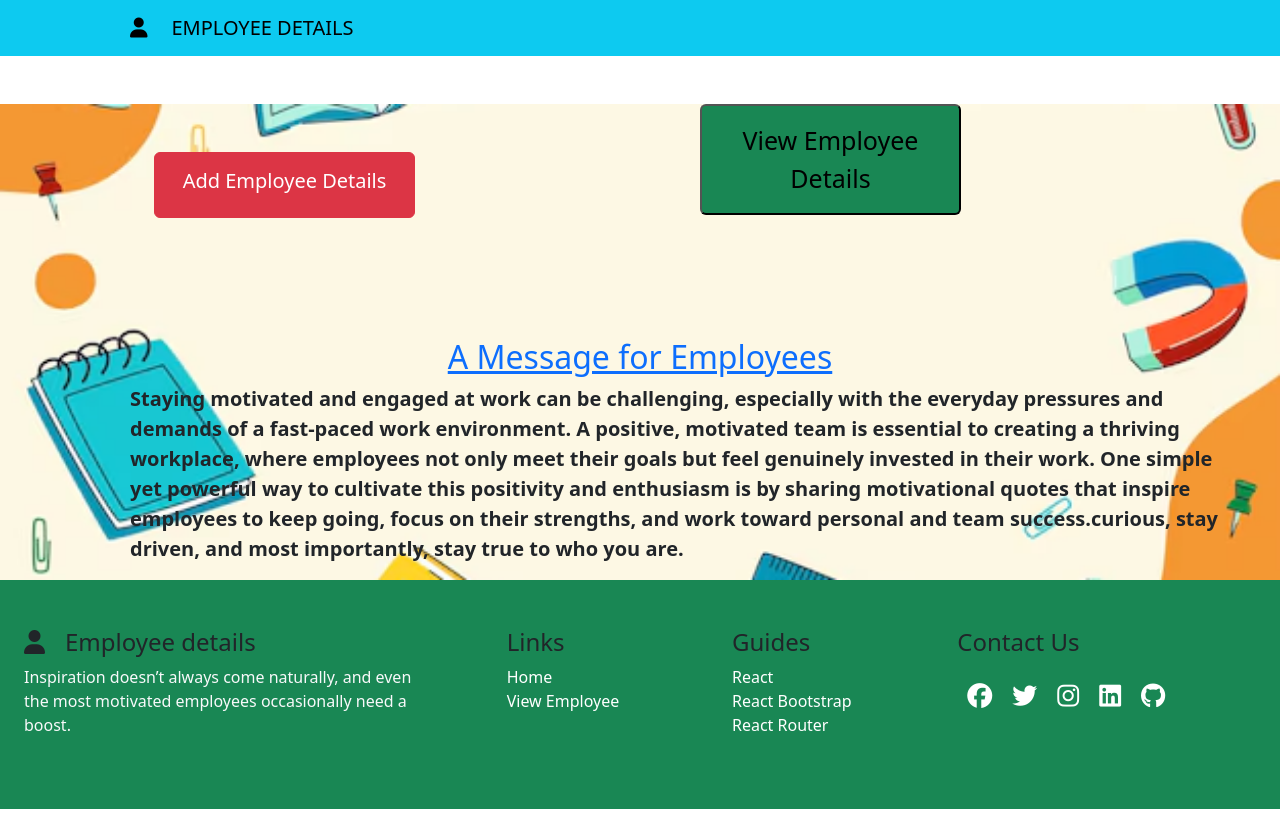
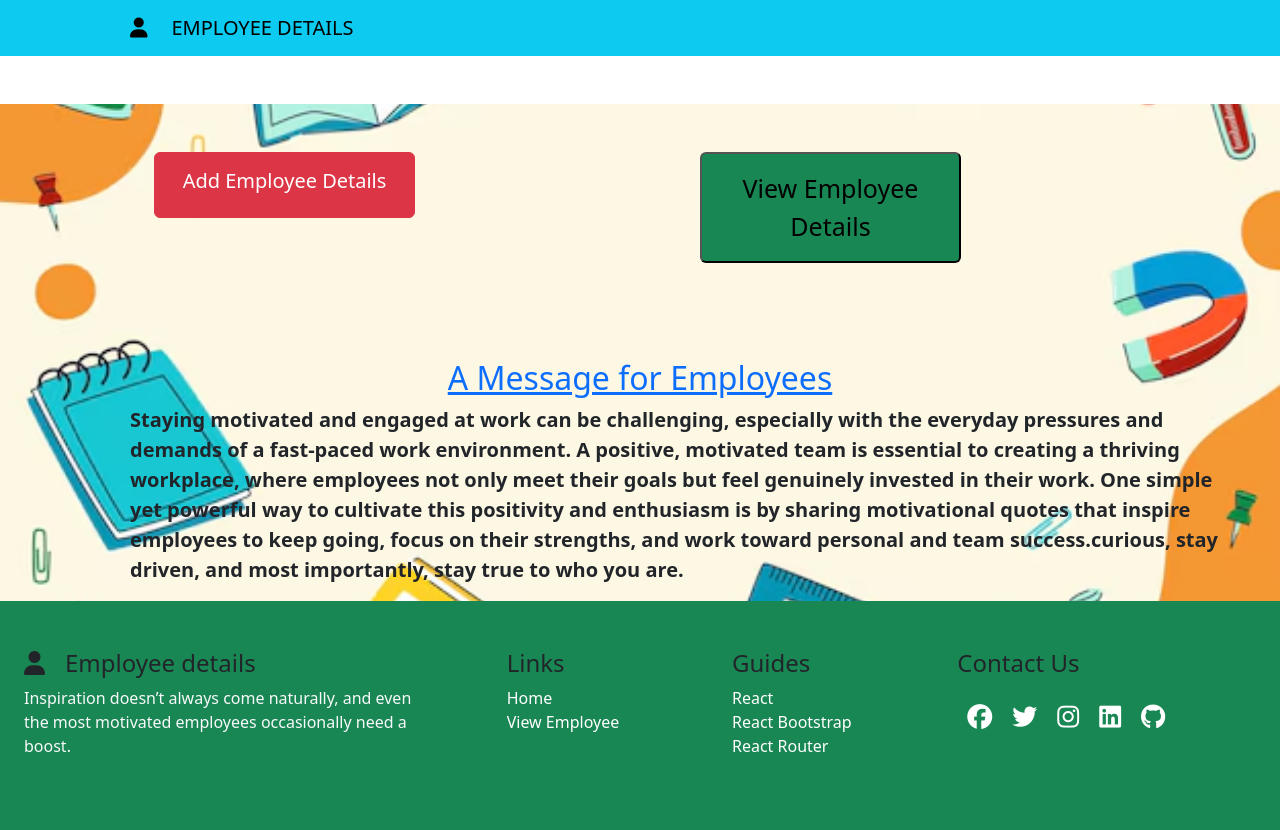
Before and after one commit to arshapv/Employee_frontend_react, a React (Vite) app: page / in a window 1280 px wide. Before the commit the page ends 809 px from the top, so only its background shows below. Built offline with nearby package versions, Linux system fonts and the light colour scheme; a web font is replaced by a local one.

Commit message:
Update Home.jsx

```diff
--- a/src/Components/Home.jsx
+++ b/src/Components/Home.jsx
@@ -19,7 +19,7 @@ function Home() {
            <Add className=" text-danger" />
         </div>
         {/* Link button centered */}
-          <div  className='col-lg-6'>
+          <div  className='col-lg-6 mt-5'>
             <Link to={'/history'} className="text-success  text-decoration-none fe-bold mb-5">
               <button style={{fontSize:'25px'}} className='bg-success p-3 rounded w-50'>View Employee Details</button>
             </Link>
```
